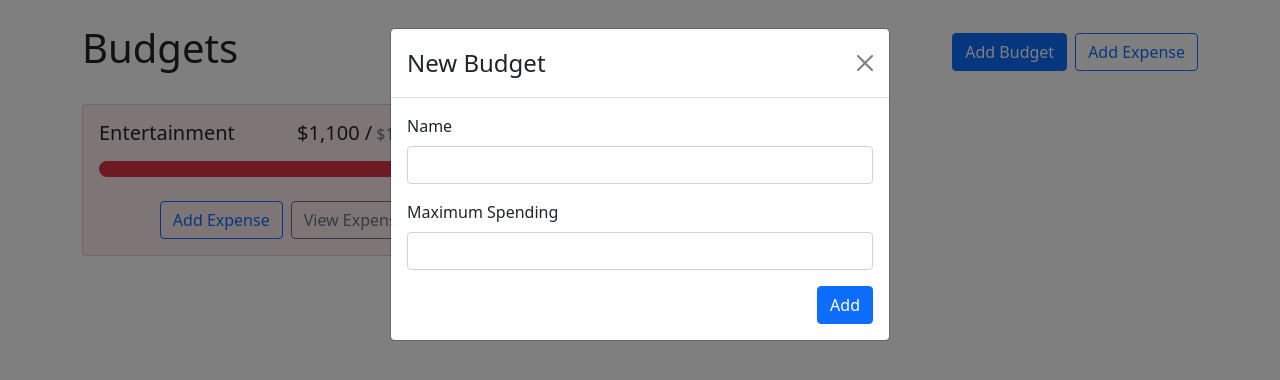
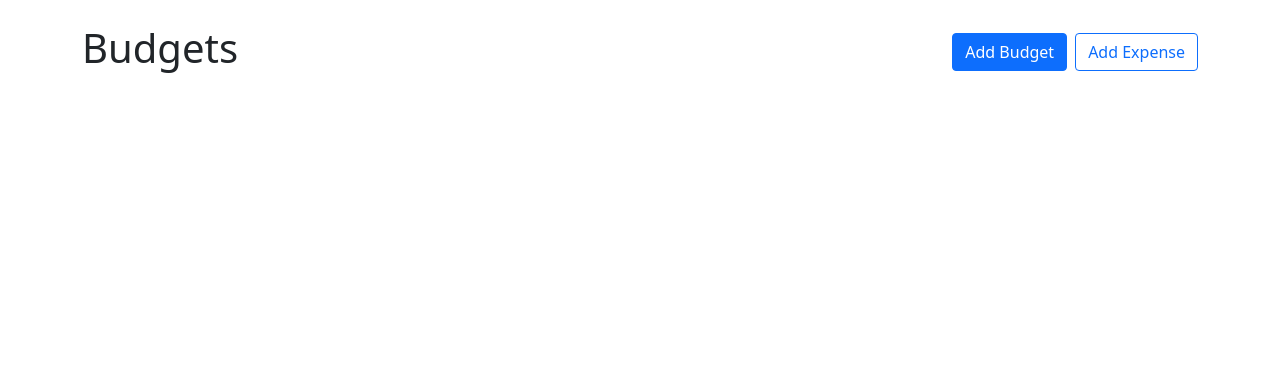
Before and after one commit to mark-escosura/budget-app, a React (Create React App) app: page / in a window 1280 px wide. Shown: the top 380 px of the page. Built offline with nearby package versions, Linux system fonts and the light colour scheme.

Commit message:
Displaying each BudgetCard created to the dom by mapping over the budgets array from the useBudgets context returning each and every Budget cards, Amount is saying 'NaN' because we don't actually have a budget amount yet. Our amount is stored in our expenses

```diff
--- a/src/App.js
+++ b/src/App.js
@@ -1,15 +1,22 @@
+import { useState } from 'react';
 import { Button, Stack } from 'react-bootstrap';
 import Container from 'react-bootstrap/Container';
 import AddBudgetModal from './components/AddBudgetModal';
 import BudgetCard from './components/BudgetCard';
+import { useBudgets } from './contexts/BudgetsContext';
 
 function App() {
+  const [showAddBudgetModal, setShowAddBudgetModal] = useState(false);
+  const { budgets } = useBudgets();
+
   return (
     <>
       <Container className='my-4'>
         <Stack direction='horizontal' gap='2' className='mb-4'>
           <h1 className='me-auto'>Budgets</h1>
-          <Button variant='primary'>Add Budget</Button>
+          <Button variant='primary' onClick={() => setShowAddBudgetModal(true)}>
+            Add Budget
+          </Button>
           <Button variant='outline-primary'>Add Expense</Button>
         </Stack>
         <div
@@ -20,14 +27,20 @@ function App() {
             alignItems: 'flex-start',
           }}
         >
-          <BudgetCard
-            name='Entertainment'
-            amount={1100}
-            max={1000}
-          ></BudgetCard>
+          {budgets.map((budget) => (
+            <BudgetCard
+              key={budget.id}
+              name={budget.name}
+              amount={budget.amount}
+              max={budget.max}
+            />
+          ))}
         </div>
       </Container>
-      <AddBudgetModal show />
+      <AddBudgetModal
+        show={showAddBudgetModal}
+        handleClose={setShowAddBudgetModal}
+      />
     </>
   );
 }
```
